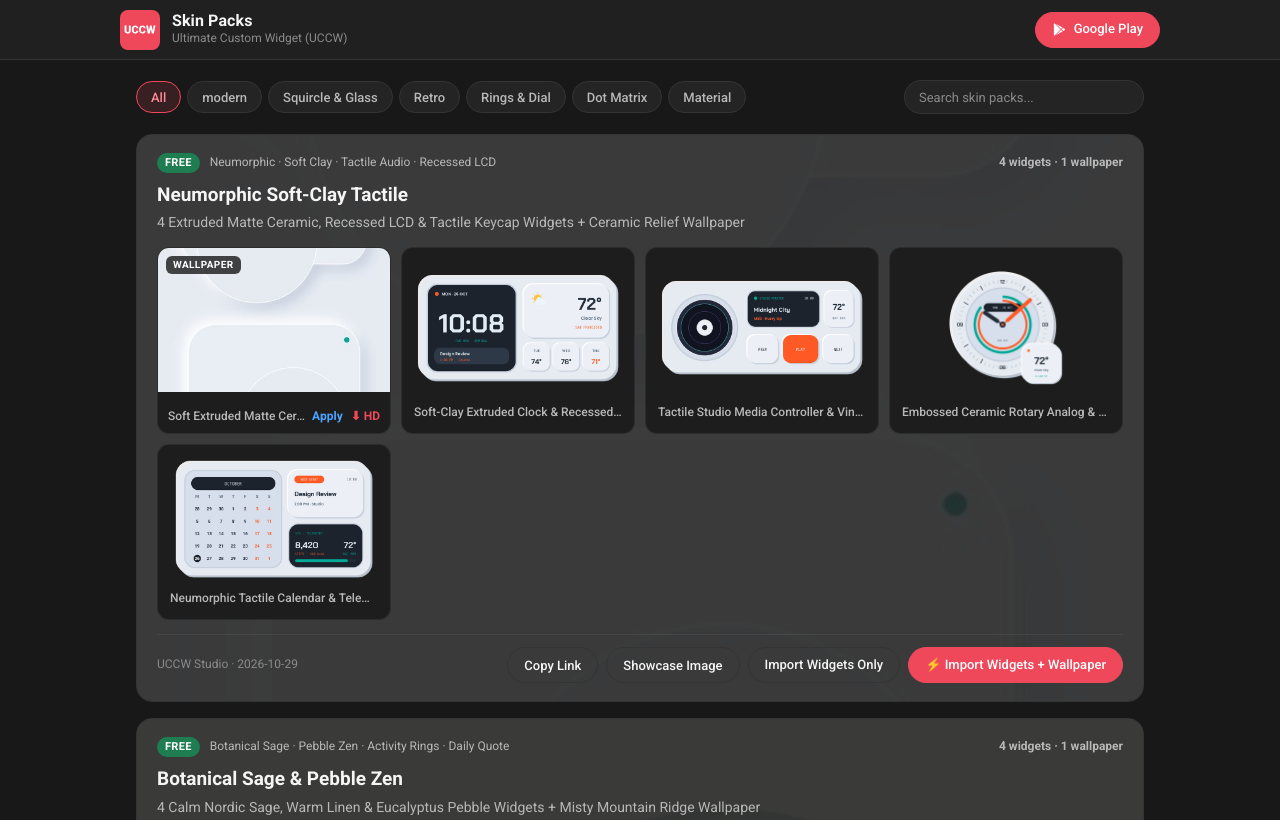
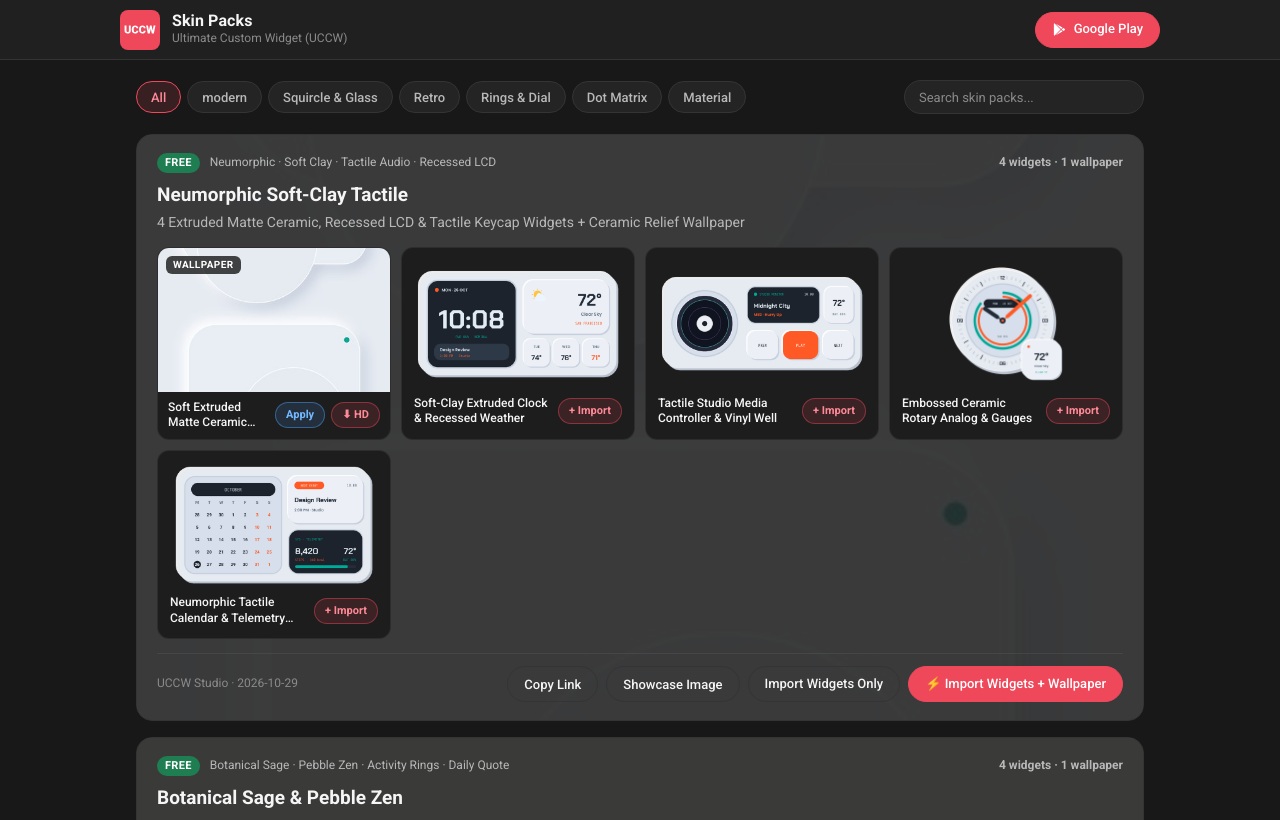
Before and after one commit to vineetsirohi/uccw-skin-packs, a plain HTML site: page index.html in a window 1280 px wide. Shown: the top 820 px of the page. Drawn offline with Linux system fonts and the light colour scheme; files whose address does not match are found by name.

Commit message:
Update online skin packs manifest

```diff
--- a/index.html
+++ b/index.html
@@ -310,9 +310,7 @@
     .grid-tile.wallpaper-tile .tile-label {
       width: 100%;
       padding: 8px 10px;
-      display: flex;
-      align-items: center;
-      justify-content: space-between;
+      margin-top: 0;
     }
     .tile-badge {
       position: absolute;
@@ -338,12 +336,42 @@
       font-size: 12px;
       font-weight: 500;
       color: var(--text-secondary);
-      text-align: center;
       margin-top: 8px;
       width: 100%;
+      display: flex;
+      align-items: center;
+      justify-content: space-between;
+      gap: 8px;
+    }
+    .tile-title {
+      flex: 1;
+      min-width: 0;
+      text-align: left;
+      line-height: 1.3;
+      color: var(--text);
+      display: -webkit-box;
+      -webkit-line-clamp: 2;
+      -webkit-box-orient: vertical;
+      overflow: hidden;
+      word-break: break-word;
+    }
+    .tile-action-pill {
+      display: inline-flex;
+      align-items: center;
+      padding: 4px 10px;
+      border-radius: 999px;
+      font-size: 11px;
+      font-weight: 700;
+      background-color: var(--uccw-red-tint);
+      border: 1px solid rgba(239, 72, 91, 0.45);
+      color: #FF8A97;
       white-space: nowrap;
-      overflow: hidden;
-      text-overflow: ellipsis;
+      flex-shrink: 0;
+    }
+    .tile-action-pill.pill-blue {
+      background-color: rgba(77, 163, 255, 0.14);
+      border-color: rgba(77, 163, 255, 0.45);
+      color: #74B9FF;
     }
 
     /* Footer Action Row */
@@ -658,11 +686,11 @@
             <a href="${wp.url}" target="_blank" rel="noopener" style="width:100%;display:block;" title="Open full-resolution 1080×2400 wallpaper">
               <img src="${wp.thumb_url || wp.url}" alt="${wp.name}" loading="lazy" crossorigin="anonymous" />
             </a>
-            <div class="tile-label" style="gap:6px;">
-              <span style="overflow:hidden;text-overflow:ellipsis;white-space:nowrap;">${wp.name}</span>
-              <span style="display:inline-flex;gap:8px;flex-shrink:0;">
-                <a href="${getOpenInAppHref(col.id, { autoImport: false, applyWallpaper: true })}" class="open-in-app-link" style="color:#4DA3FF;font-weight:700;" title="1-tap apply wallpaper in UCCW">Apply</a>
-                <a href="${wp.url}" download target="_blank" rel="noopener" style="color:var(--uccw-red);font-weight:700;" title="Download full-resolution HD wallpaper">⬇ HD</a>
+            <div class="tile-label">
+              <span class="tile-title">${wp.name}</span>
+              <span style="display:inline-flex;gap:6px;flex-shrink:0;">
+                <a href="${getOpenInAppHref(col.id, { autoImport: false, applyWallpaper: true })}" class="open-in-app-link tile-action-pill pill-blue" title="1-tap apply wallpaper in UCCW">Apply</a>
+                <a href="${wp.url}" download target="_blank" rel="noopener" class="tile-action-pill" title="Download full-resolution HD wallpaper">⬇ HD</a>
               </span>
             </div>
           </div>
@@ -671,9 +699,9 @@
         const widgetTilesHtml = packWidgets.map(w => `
           <a class="grid-tile widget-tile open-in-app-link" href="${getOpenInAppHref(col.id, { autoImport: false, skinName: w.name })}" style="text-decoration:none;color:inherit;cursor:pointer;" title="1-tap import only ${w.name} in UCCW">
             <img src="${w.thumb_url}" alt="${w.name}" loading="lazy" crossorigin="anonymous" />
-            <div class="tile-label" style="gap:6px;">
-              <span style="overflow:hidden;text-overflow:ellipsis;white-space:nowrap;">${w.name}</span>
-              <span style="color:var(--uccw-red);font-weight:700;flex-shrink:0;">+ Import</span>
+            <div class="tile-label">
+              <span class="tile-title">${w.name}</span>
+              <span class="tile-action-pill">+ Import</span>
             </div>
           </a>
         `).join("");
```
Also changed, not shown: docs/index.html (+42 -14 lines), docs/online_templates/index.html (+42 -14 lines).
